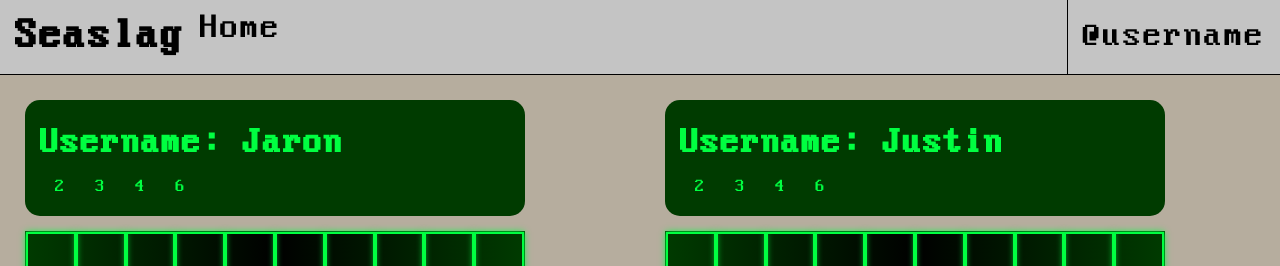
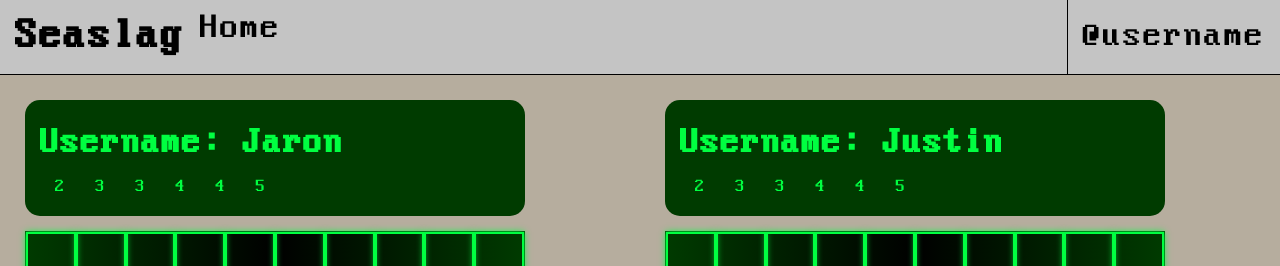
Before and after one commit to LuukKnippenberg/Seaslag, a Next.js app in the folder Seaslag/nextjs-seaslag/: page /Game/game in a window 1280 px wide. Shown: the top 266 px of the page. Built offline with nearby package versions, Linux system fonts and the light colour scheme.

Commit message:
Improved Grid
- Added support for ship select
- Added support for different ship sizes
- Cleaned up game.js

```diff
--- a/Seaslag/nextjs-seaslag/components/grid.js
+++ b/Seaslag/nextjs-seaslag/components/grid.js
@@ -10,26 +10,49 @@ class GridComponent extends React.Component {
   constructor(props) {
     super(props);
     this.state = {
-      grid: GenerateGrid(gridSizeHorizontal, gridSizeVertical )
+      grid: GenerateGrid(gridSizeHorizontal, gridSizeVertical ),
+      ships: [
+        {id: 0, hitpoints: 2, damage: [0, 2], coordinates: []},
+        {id: 1, hitpoints: 3, damage: [0, 1], coordinates: []},
+        {id: 2, hitpoints: 3, damage: [0, 1], coordinates: []},
+        {id: 3, hitpoints: 4, damage: [0, 1], coordinates: []},
+        {id: 4, hitpoints: 4, damage: [0, 1], coordinates: []},
+        {id: 5, hitpoints: 5, damage: []}
+      ],
+      selectedShip: 0
     };
   }
   render(){
     return (
       <div>
+          <div className={"intro"}>
+            <h2>Username: {this.props.playerId}</h2>
+            <section className={"options"}>
+
+              {this.state.ships.map(item => {
+
+                return(
+                  <a onClick={() => this.state.selectedShip = item.id} href={"#"}>{item.hitpoints}</a>
+                );
+
+              })}
+            </section>
+          </div>
+
          <div className={"grid"}>
-
            <div className={"grid-container"}>
              {this.state.grid.map(item => {
 
+              var selectedShip = this.state.ships[this.state.selectedShip];
               var selected = ReturnBoolState(this.state.grid[item.id].selected, "selected");
-              var hover = ReturnBoolState(this.state.grid[item.id].hover, "hover");
+              var hover = ReturnBoolState(this.state.grid[item.id].hover, "preview");
 
               return (
                   <a  key={this.state.grid[item.id].id}
                       id={"x-" + item.x + " y-" + item.y + " id-" + item.id}
-                      className={"grid-item " + this.state.grid[item.id].id + " " + selected}
-                      onMouseEnter={() => this.state.grid[item.id].hover = 1 + console.log(this.state.grid[item.id].id)}
-                      onClick={() => this.setState({grid: ToggleSelected(this.state.grid, item)})}>
+                      className={"grid-item " + this.state.grid[item.id].id + " " + selected + " " + hover}
+                      onMouseEnter={() => this.setState({grid: ToggleHover(this.state.grid, item, selectedShip.hitpoints)})}
+                      onClick={() => this.setState({grid: ToggleSelected(this.state.grid, item, selectedShip.hitpoints)})}>
                   </a>
               );
              })}
@@ -59,7 +82,7 @@ function GenerateGrid(horizontal, vertical){
   return tempGrid;
 }
 
-function ToggleSelected(grid, item)
+function ToggleSelected(grid, item, size)
 {
 
   grid.forEach(function(item)
@@ -74,11 +97,44 @@ function ToggleSelected(grid, item)
   }
   else
   {
+    for(var i = 0; i < size; i++)
+    {
+      var index = item.id + i;
+      if(IfExists(grid[index]))
+      {
+        grid[index].selected = true;
+      }
+    }
+
     grid[item.id].selected = true;
     return grid;
   }
 
 }
+
+
+function ToggleHover(grid, item, size)
+{
+
+  grid.forEach(function(item)
+  {
+    item.hover = false;
+  });
+
+  for(var i = 0; i < size; i++)
+  {
+    var index = item.id + i;
+    if(IfExists(grid[index]))
+    {
+      grid[index].hover = true;
+    }
+  }
+
+  grid[item.id].hover = true;
+  return grid;
+
+}
+
 
 function ReturnBoolState(selectionState, message){
   if(selectionState)
@@ -90,3 +146,18 @@ function ReturnBoolState(selectionState, message){
     return "";
   }
 }
+
+function IfExists(item){
+  if(item)
+  {
+    return true;
+  }
+  else
+  {
+    return false;
+  }
+}
+
+function SelectBoat(size){
+  alert('Boat size: ' + size);
+}
--- a/Seaslag/nextjs-seaslag/pages/Game/game.js
+++ b/Seaslag/nextjs-seaslag/pages/Game/game.js
@@ -25,17 +25,8 @@ export default function Game() {
             playerCounter++;
             return (
               <section key={playerCounter} className={"player-screen " + "player-" + playerCounter}>
-                <div className={"intro"}>
-                  <h2>Username: {i}</h2>
-                  <section className={"options"}>
-                    <a onClick={() => SelectBoat(2)} href={"#"}>2</a>
-                    <a onClick={() => SelectBoat(3)} href={"#"}>3</a>
-                    <a onClick={() => SelectBoat(4)} href={"#"}>4</a>
-                    <a onClick={() => SelectBoat(6)} href={"#"}>6</a>
-                  </section>
-                </div>
 
-                <GridComponent />
+                <GridComponent players={players} playerId={i}/>
               </section>
             );
           })}
@@ -44,7 +35,3 @@ export default function Game() {
     </Layout>
   )
 }
-
-function SelectBoat(size){
-  alert('Boat size: ' + size);
-}
```
